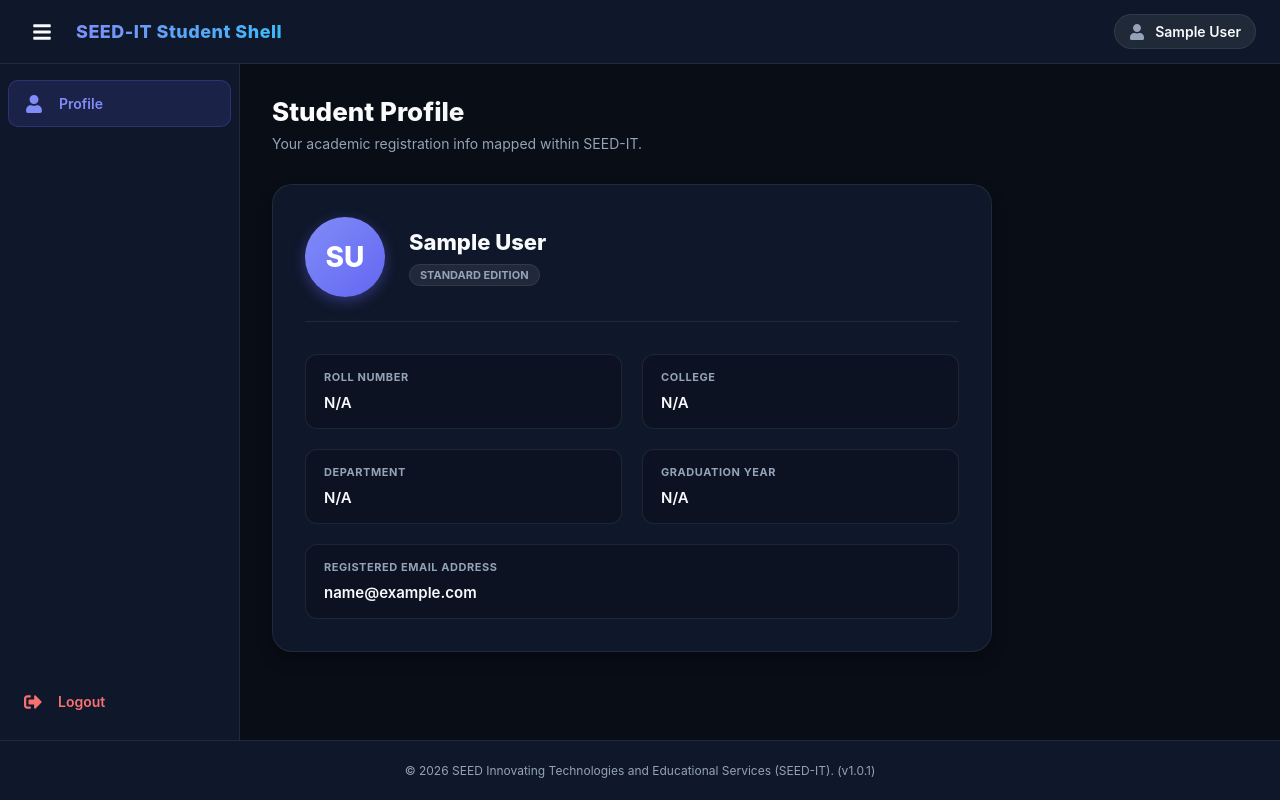
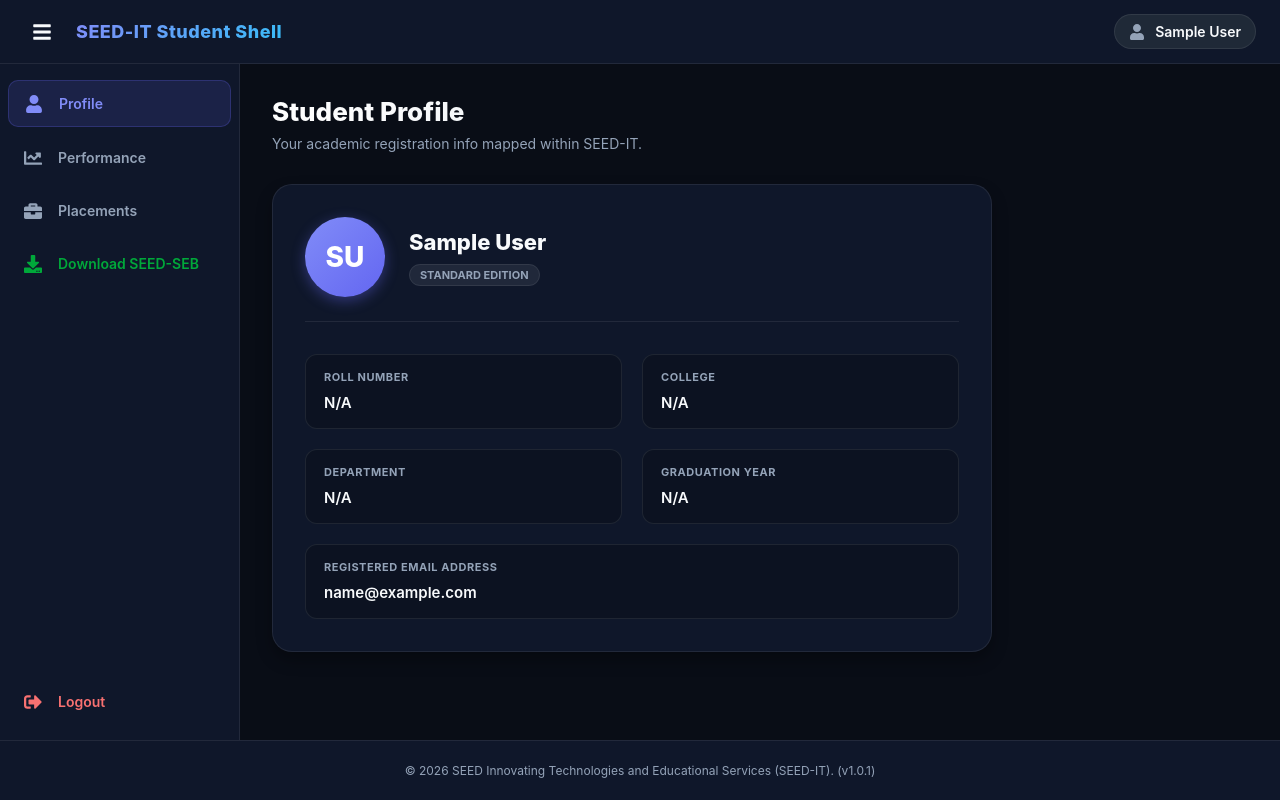
Before and after one commit to seeditDev/SEED-Website, a React (Create React App) app: page /student/dashboard in a window 1280 px wide. Built offline with nearby package versions, Linux system fonts and the light colour scheme; no server answers; sample sign-in values are in the browser's storage.

Commit message:
feat: add Performance, Placements and Download App links to StudentDashboard sidebar

```diff
--- a/src/components/StudentDashboard.js
+++ b/src/components/StudentDashboard.js
@@ -16,7 +16,10 @@ import {
   FaTimes,
   FaCheck,
   FaCheckCircle,
-  FaExclamationTriangle
+  FaExclamationTriangle,
+  FaChartLine,
+  FaBriefcase,
+  FaDownload
 } from "react-icons/fa";
 import 'bootstrap/dist/css/bootstrap.min.css';
 import '../styles/StudentDashboard.css';
@@ -525,6 +528,70 @@ const StudentDashboard = () => {
     return null;
   };
 
+  const renderPerformance = () => {
+    return (
+      <div className="dashboard-section-card">
+        <div className="section-card-header" style={{ marginBottom: '20px' }}>
+          <h2 className="section-title" style={{ color: '#ffffff', fontSize: '1.6rem', fontWeight: '800' }}>📈 Performance Tracking</h2>
+        </div>
+        <div className="section-card-body" style={{ minHeight: '320px', display: 'flex', flexDirection: 'column', justifyContent: 'center', alignItems: 'center', textAlign: 'center', padding: '40px', background: '#1e293b', border: '1px solid #334155', borderRadius: '12px' }}>
+          <div className="icon-placeholder-large" style={{ fontSize: '4rem', color: 'rgba(0, 168, 58, 0.2)', marginBottom: '20px' }}>
+            <FaChartLine style={{ color: 'var(--secondary-color-neon)' }} />
+          </div>
+          <h3 style={{ color: '#ffffff', marginBottom: '10px', fontSize: '1.4rem' }}>Performance Tracking Metrics</h3>
+          <p style={{ color: '#94a3b8', maxWidth: '460px', margin: '0 auto 25px', lineHeight: '1.6', fontSize: '0.95rem' }}>
+            Individual assessment progress reports, concept-wise strength matrices, and tracking hours data are currently being integrated and will be available in the next version release.
+          </p>
+          <span className="badge-yet-to-add" style={{ backgroundColor: 'rgba(245, 158, 11, 0.15)', color: '#f59e0b', padding: '8px 20px', borderRadius: '30px', fontWeight: '700', fontSize: '0.85rem', border: '1px solid rgba(245, 158, 11, 0.3)' }}>
+            ⚠️ Yet to Add
+          </span>
+        </div>
+      </div>
+    );
+  };
+
+  const renderPlacements = () => {
+    return (
+      <div className="dashboard-section-card">
+        <div className="section-card-header" style={{ marginBottom: '25px' }}>
+          <h2 className="section-title" style={{ color: '#ffffff', fontSize: '1.6rem', fontWeight: '800' }}>💼 Campus Placements & Eligibility</h2>
+        </div>
+        <div className="section-card-body" style={{ background: '#1e293b', border: '1px solid #334155', borderRadius: '12px', padding: '30px' }}>
+          <div style={{ marginBottom: '30px', background: 'rgba(0, 168, 58, 0.05)', border: '1px solid rgba(0, 168, 58, 0.15)', borderRadius: '8px', padding: '20px' }}>
+            <h4 style={{ color: 'var(--secondary-color-neon)', marginBottom: '10px', fontSize: '1.1rem', fontWeight: '700' }}>Placement Readiness Status</h4>
+            <p style={{ color: '#cbd5e1', fontSize: '0.95rem', margin: 0, lineHeight: '1.6' }}>
+              Your current profile is being scanned against recruitment cutoffs for ongoing placement drives. Keep practicing coding modules and attempting mock tests to improve your Placement Readiness Index (PRI).
+            </p>
+          </div>
+
+          <h4 style={{ color: '#ffffff', marginBottom: '15px', fontSize: '1.1rem', fontWeight: '700' }}>Top Recruiting Partners & Benchmark Packages</h4>
+          <div className="placements-stats-grid" style={{ display: 'grid', gridTemplateColumns: 'repeat(auto-fill, minmax(220px, 1fr))', gap: '20px' }}>
+            <div className="placement-stat-box" style={{ background: '#0f172a', border: '1px solid #334155', borderRadius: '8px', padding: '20px', textAlign: 'center' }}>
+              <h5 style={{ color: '#94a3b8', fontSize: '0.85rem', marginBottom: '10px', textTransform: 'uppercase', letterSpacing: '0.5px' }}>Java Development</h5>
+              <h3 style={{ color: 'var(--secondary-color-neon)', fontWeight: '800', margin: '0 0 5px', fontSize: '1.8rem' }}>7.0 LPA</h3>
+              <p style={{ color: '#64748b', fontSize: '0.8rem', margin: 0 }}>Average Package</p>
+            </div>
+            <div className="placement-stat-box" style={{ background: '#0f172a', border: '1px solid #334155', borderRadius: '8px', padding: '20px', textAlign: 'center' }}>
+              <h5 style={{ color: '#94a3b8', fontSize: '0.85rem', marginBottom: '10px', textTransform: 'uppercase', letterSpacing: '0.5px' }}>Python & ML Track</h5>
+              <h3 style={{ color: 'var(--secondary-color-neon)', fontWeight: '800', margin: '0 0 5px', fontSize: '1.8rem' }}>8.1 LPA</h3>
+              <p style={{ color: '#64748b', fontSize: '0.8rem', margin: 0 }}>Average Package</p>
+            </div>
+            <div className="placement-stat-box" style={{ background: '#0f172a', border: '1px solid #334155', borderRadius: '8px', padding: '20px', textAlign: 'center' }}>
+              <h5 style={{ color: '#94a3b8', fontSize: '0.85rem', marginBottom: '10px', textTransform: 'uppercase', letterSpacing: '0.5px' }}>Cyber Security</h5>
+              <h3 style={{ color: 'var(--secondary-color-neon)', fontWeight: '800', margin: '0 0 5px', fontSize: '1.8rem' }}>8.0 LPA</h3>
+              <p style={{ color: '#64748b', fontSize: '0.8rem', margin: 0 }}>Average Package</p>
+            </div>
+            <div className="placement-stat-box" style={{ background: '#0f172a', border: '1px solid #334155', borderRadius: '8px', padding: '20px', textAlign: 'center' }}>
+              <h5 style={{ color: '#94a3b8', fontSize: '0.85rem', marginBottom: '10px', textTransform: 'uppercase', letterSpacing: '0.5px' }}>Frontend / React</h5>
+              <h3 style={{ color: 'var(--secondary-color-neon)', fontWeight: '800', margin: '0 0 5px', fontSize: '1.8rem' }}>4.0 LPA</h3>
+              <p style={{ color: '#64748b', fontSize: '0.8rem', margin: 0 }}>Average Package</p>
+            </div>
+          </div>
+        </div>
+      </div>
+    );
+  };
+
   const renderProfile = () => {
     const isPremium = user?.Premium === true || user?.Premium === 'true' || user?.Premium === 1 || user?.Premium === 'Yes' || !!user?.isPremium;
 
@@ -787,6 +854,27 @@ const StudentDashboard = () => {
               <FaUser />
               <span className="menu-text">Profile</span>
             </button>
+            <button
+              className={`menu-item ${activeTab === "performance" ? "active" : ""}`}
+              onClick={() => setActiveTab("performance")}
+            >
+              <FaChartLine />
+              <span className="menu-text">Performance</span>
+            </button>
+            <button
+              className={`menu-item ${activeTab === "placements" ? "active" : ""}`}
+              onClick={() => setActiveTab("placements")}
+            >
+              <FaBriefcase />
+              <span className="menu-text">Placements</span>
+            </button>
+            <button
+              className="menu-item download-app-sidebar-btn"
+              onClick={() => window.open('https://github.com/seeditDev/Seed-IT-App/releases/tag/SEEDITAPP', '_blank')}
+            >
+              <FaDownload style={{ color: 'var(--secondary-color-neon)' }} />
+              <span className="menu-text" style={{ color: 'var(--secondary-color-neon)' }}>Download SEED-SEB</span>
+            </button>
             <button className="menu-item logout-btn" onClick={handleLogout}>
               <FaSignOutAlt />
               <span className="menu-text">Logout</span>
@@ -796,7 +884,9 @@ const StudentDashboard = () => {
 
         {/* Main Content Area */}
         <main className="dashboard-main">
-          {renderProfile()}
+          {activeTab === "profile" && renderProfile()}
+          {activeTab === "performance" && renderPerformance()}
+          {activeTab === "placements" && renderPlacements()}
         </main>
       </div>
 
```
